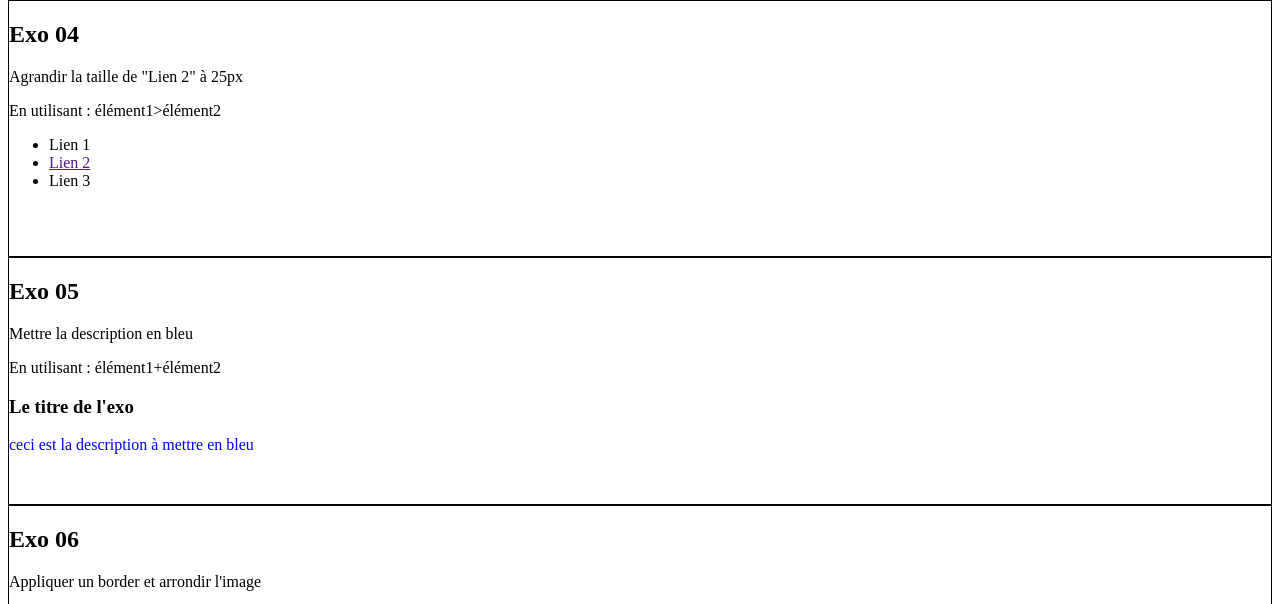
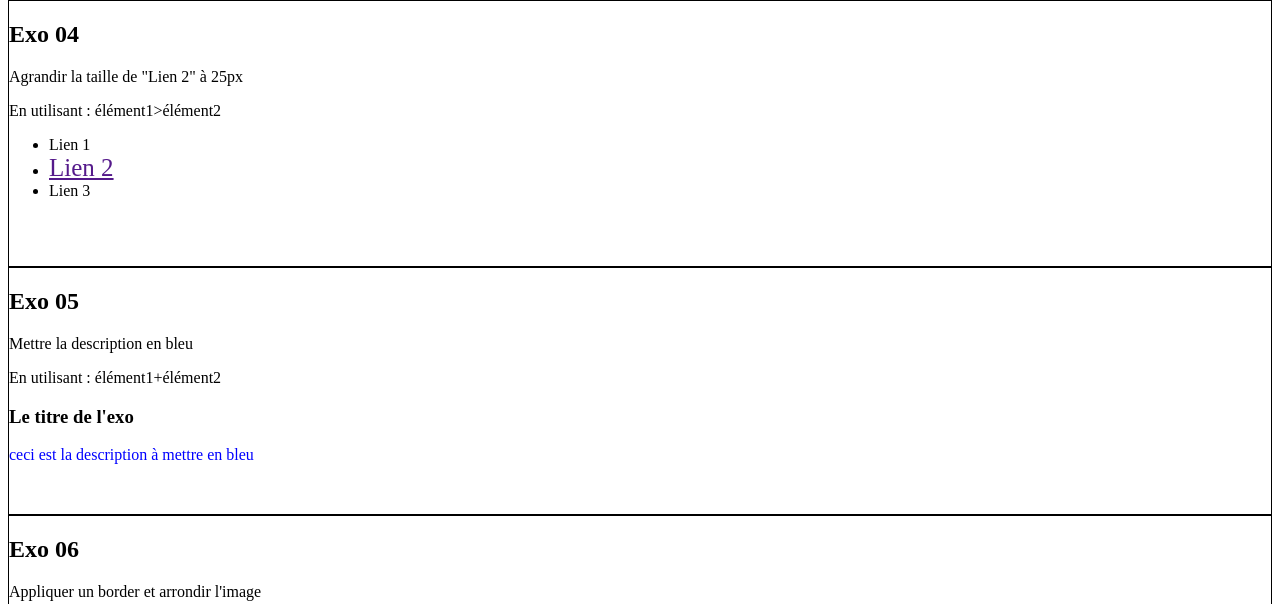
Before and after one commit to MeHigh22/CSS-Les-Selecteurs, a plain HTML site: page index.html in a window 1280 px wide. Shown: the part 800-1404 px from the top of the page. Drawn offline with Linux system fonts and the light colour scheme.

Commit message:
Update style.css

```diff
--- a/public/css/style.css
+++ b/public/css/style.css
@@ -17,7 +17,7 @@ section:nth-child(3) > ul {
   color: red;
 }
 
-section:nth-child(4) > li > a {
+section:nth-child(4) li>a {
   font-size: 25px;
 }
 
```
